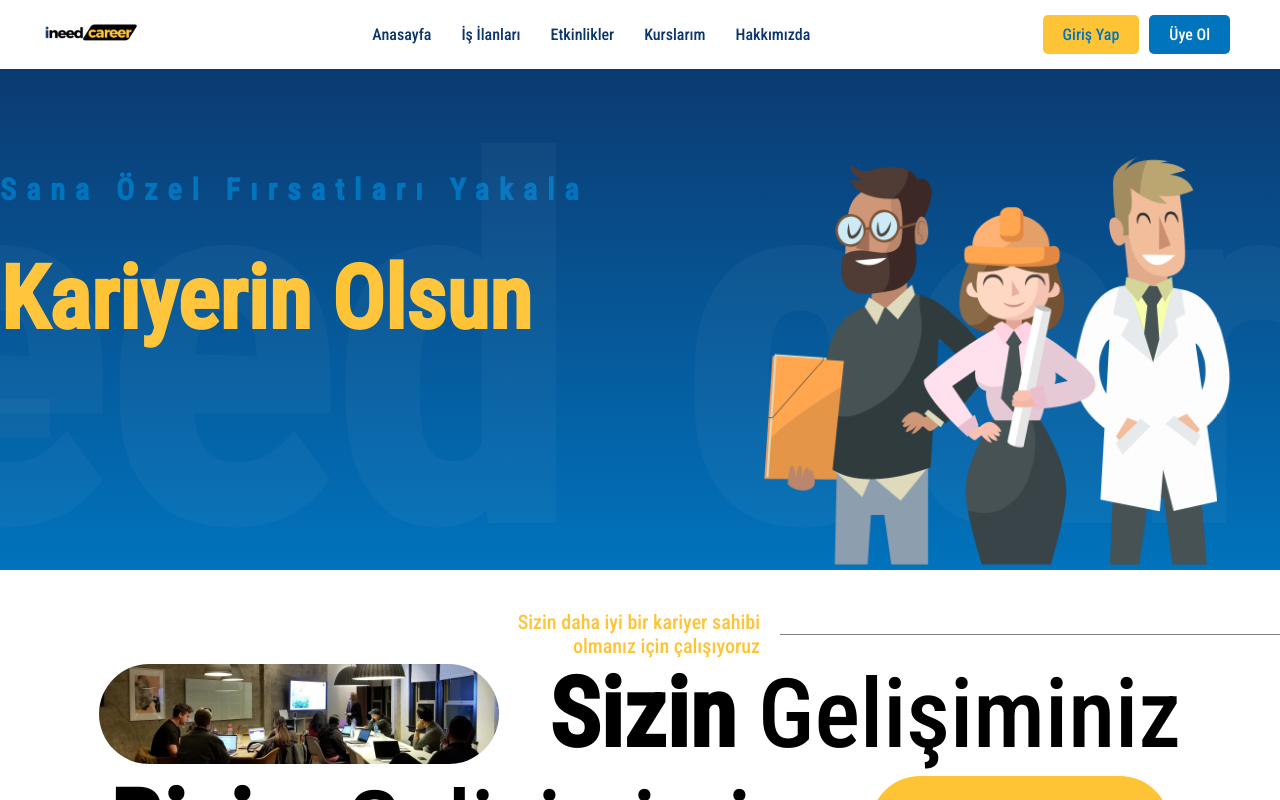
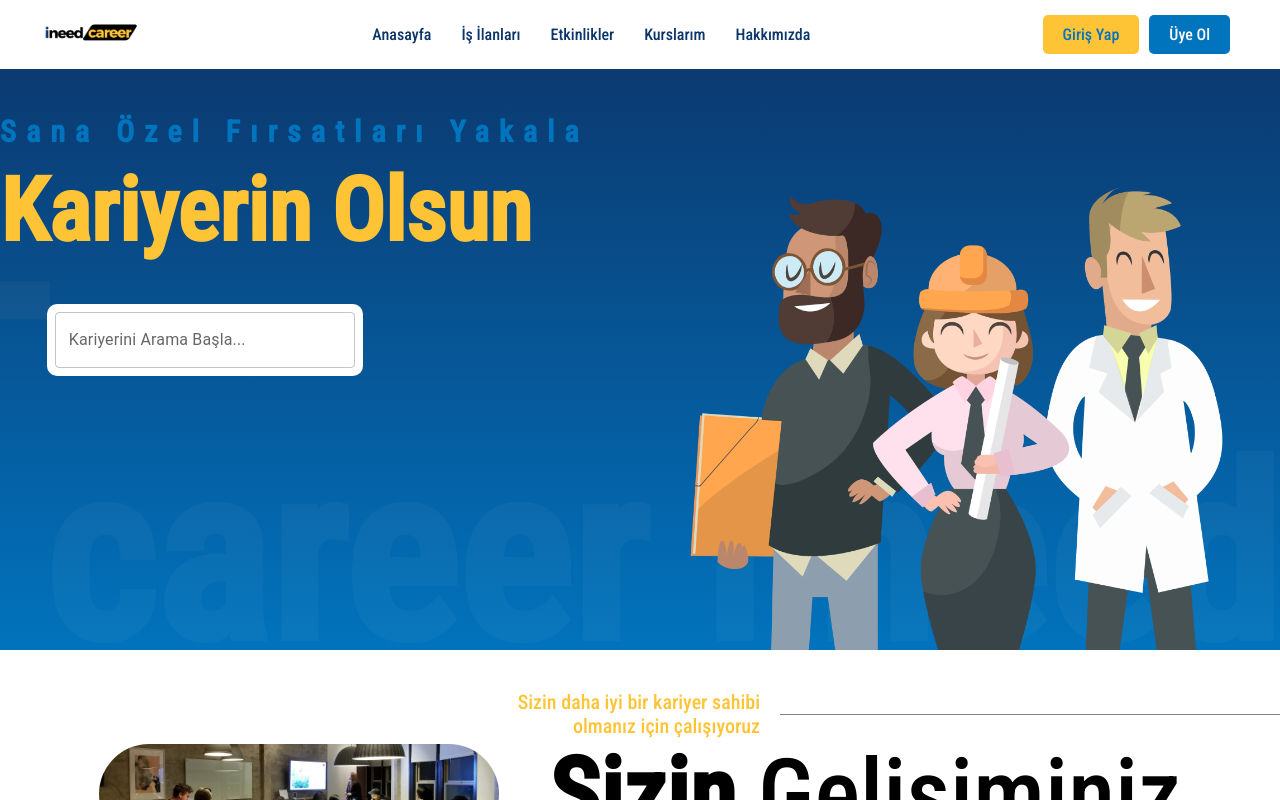
Before and after one commit to kaanboyacii/React.js-Node.js-Career, a React (Create React App) app: page / in a window 1280 px wide. Shown: the top 800 px of the page. Built offline with nearby package versions, Linux system fonts and the light colour scheme; grey boxes are pictures that could not be loaded.

Commit message:
Search input added on hero

```diff
--- a/src/components/hero/Hero.jsx
+++ b/src/components/hero/Hero.jsx
@@ -1,7 +1,20 @@
 import "./hero.scss";
 import { motion } from "framer-motion";
 import HeroImage from "../../img/hero.png";
+import TextField from "@mui/material/TextField";
+import Stack from "@mui/material/Stack";
+import Autocomplete from "@mui/material/Autocomplete";
 
+const top10 = [
+  { title: "The Shawshank Redemption", year: 1994 },
+  { title: "The Godfather", year: 1972 },
+  { title: "The Godfather: Part II", year: 1974 },
+  { title: "The Dark Knight", year: 2008 },
+  { title: "Inglourious Basterds", year: 2009 },
+  { title: "Snatch", year: 2000 },
+  { title: "3 Idiots", year: 2009 },
+  { title: "Monty Python and the Holy Grail", year: 1975 },
+];
 const textVariants = {
   initial: {
     x: -500,
@@ -48,7 +61,9 @@ const Hero = () => {
           initial="initial"
           animate="animate"
         >
-          <motion.h2 variants={textVariants}>Sana Özel Fırsatları Yakala</motion.h2>
+          <motion.h2 variants={textVariants}>
+            Sana Özel Fırsatları Yakala
+          </motion.h2>
           <motion.h1 variants={textVariants}>Kariyerin Olsun</motion.h1>
           <motion.img
             variants={textVariants}
@@ -57,6 +72,26 @@ const Hero = () => {
             alt=""
           />
         </motion.div>
+        <div className="searchContainer">
+          <Stack spacing={2} sx={{ width: 300 }}>
+            <Autocomplete
+              freeSolo
+              id="free-solo-1-demo"
+              disableClearable
+              options={top10.map((option) => option.title)}
+              renderInput={(params) => (
+                <TextField
+                  {...params}
+                  label="Kariyerini Arama Başla..."
+                  InputProps={{
+                    ...params.InputProps,
+                    type: "search",
+                  }}
+                />
+              )}
+            />
+          </Stack>
+        </div>
       </div>
       <motion.div
         className="slidingTextContainer"
--- a/src/components/hero/hero.scss
+++ b/src/components/hero/hero.scss
@@ -1,5 +1,5 @@
 .hero {
-  height: calc(100vh - 30vh);
+  height: calc(100vh - 20vh);
   overflow: hidden;
   background: linear-gradient(180deg, #0c356a, #0174be);
   position: relative;
@@ -8,15 +8,13 @@
     max-width: 1366px;
     height: 100%;
     margin: auto;
-
     .textContainer {
       width: 50%;
-      height: 100%;
+      height: 60%;
       display: flex;
       flex-direction: column;
       justify-content: center;
-      gap: 40px;
-
+      gap: 10px;
       h2 {
         font-size: 30px;
         color: #0174be;
@@ -33,11 +31,10 @@
       }
     }
   }
-
   .imageContainer {
     height: 100%;
     position: absolute;
-    top: 60px;
+    top: 10vh;
     right: 0;
 
     img {
@@ -46,17 +43,29 @@
       object-fit: cover;
     }
   }
-
   .slidingTextContainer {
     position: absolute;
-    font-size: 60vh;
-    bottom: -60px;
+    font-size: 30vh;
+    bottom: -5vh;
     white-space: nowrap;
     color: #ffffff09;
     width: 50%;
     font-weight: bold;
     user-select: none;
   }
+  .searchContainer {
+    position: absolute;
+    top: 50%;
+    left: 16%; /* Orta yatay konum */
+    transform: translate(-50%, -50%); /* Dikey ve yatayda ortalamayı sağlar */
+    background: #fff;
+    border-radius: 10px;
+    padding: 8px;
+    min-width: 100px; /* Minimum genişlik belirleyin */
+    max-width: 80%; /* Maksimum genişlik belirleyin */
+    width: auto; /* Genişlik otomatik olarak ayarlanır */
+  }
+
 }
 @media (max-width: 768px) {
   .hero {
@@ -106,6 +115,15 @@
         object-fit: cover;
       }
     }
+    .searchContainer {
+      position: absolute;
+      top: 50%;
+      left: 50%; /* Ek olarak bu düzenlemeyi ekledik */
+      transform: translate(-50%, -50%);
+      background: #fff;
+      border-radius: 10px;
+      padding: 8px;
+    }
   }
 
   @media (max-width: 768px) {
```
